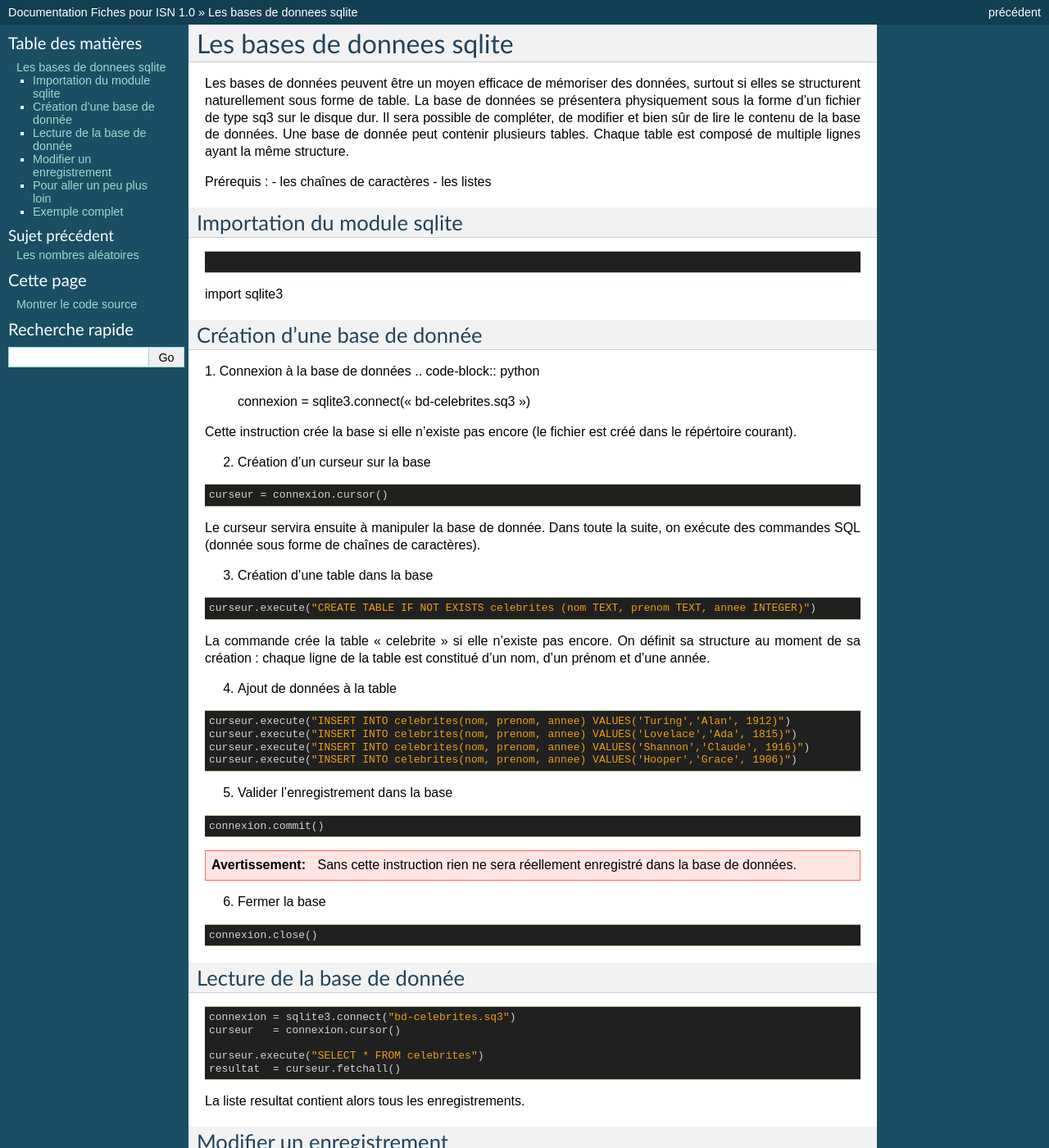
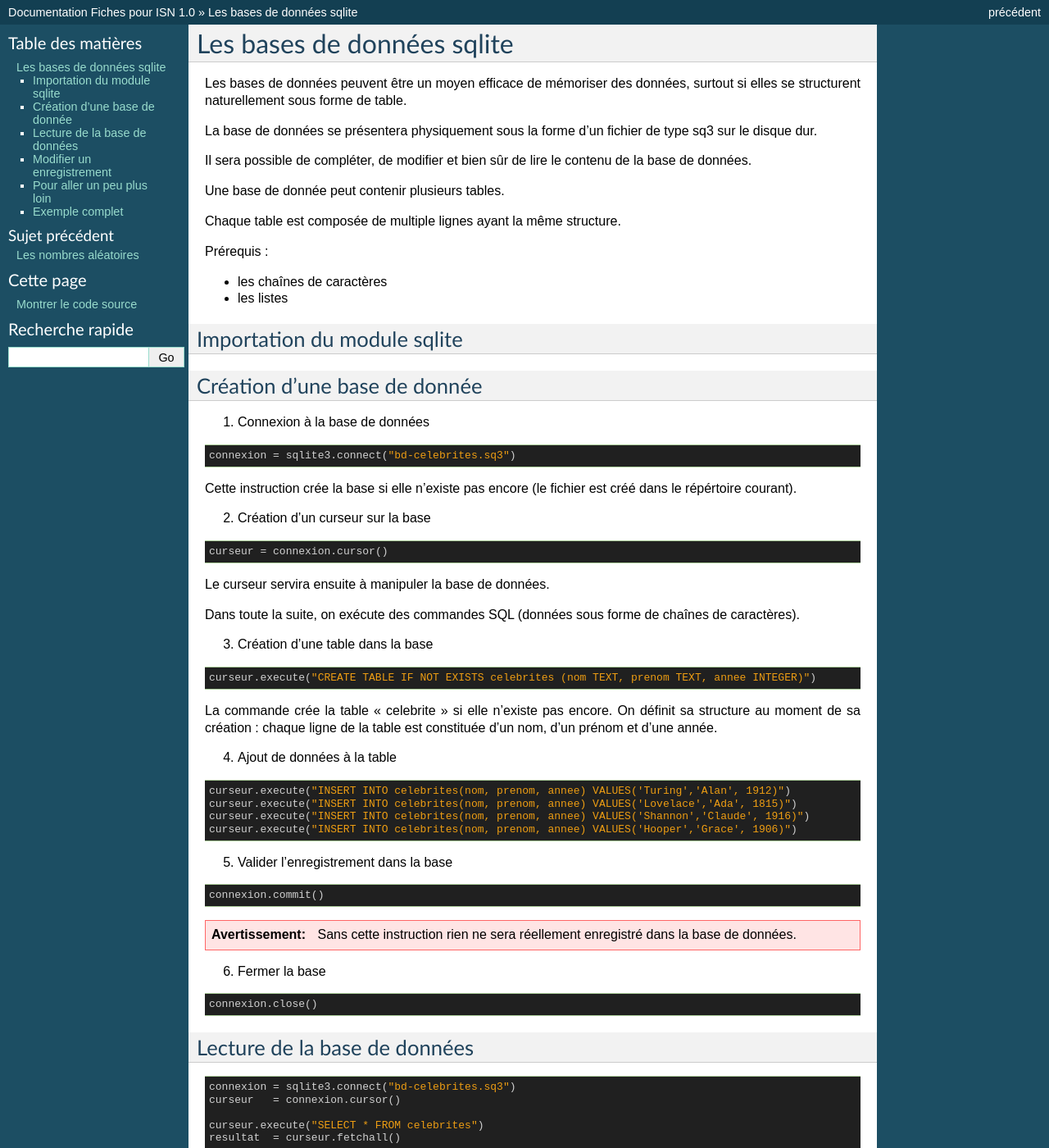
Before and after one commit to ORLEANS-TOURS-IRES/Fiches_ISN, a Sphinx documentation site: the page built from source/sqlite.rst, in a window 1280 px wide and 1400 px high. Shown: the whole window at 82% size. Built offline with Sphinx 7.4.7, drawn with Linux system fonts in a browser that asks for light colours; some of the changed text lies outside the part shown.

Commit message:
correction2

```diff
--- a/source/sqlite.rst
+++ b/source/sqlite.rst
@@ -1,26 +1,35 @@
 ***************************
-Les bases de donnees sqlite
+Les bases de données sqlite
 ***************************
 
 Les bases de données peuvent être un moyen efficace de mémoriser des données, surtout si elles se structurent naturellement sous forme de table.
+
 La base de données se présentera physiquement sous la forme d'un fichier de type sq3 sur le disque dur.
+
 Il sera possible de compléter, de modifier et bien sûr de lire le contenu de la base de données.
-Une base de donnée peut contenir plusieurs tables. Chaque table est composé de multiple lignes ayant la même structure.
+
+Une base de donnée peut contenir plusieurs tables.
+
+Chaque table est composée de multiple lignes ayant la même structure.
 
 Prérequis :
-- les chaînes de caractères
-- les listes
+
+* les chaînes de caractères
+
+* les listes
 
 
 Importation du module sqlite
 ============================
+
 .. code-block:: python
-import sqlite3
+	import sqlite3
 
 Création d'une base de donnée
 =============================
 
 1. Connexion à la base de données
+
 .. code-block:: python
 
 	connexion = sqlite3.connect("bd-celebrites.sq3")
@@ -34,8 +43,9 @@ Cette instruction crée la base si elle n'existe pas encore (le fichier est cré
 
 	curseur = connexion.cursor()
 
-Le curseur servira ensuite à manipuler la base de donnée.
-Dans toute la suite, on exécute des commandes SQL (donnée sous forme de chaînes de caractères).
+Le curseur servira ensuite à manipuler la base de données.
+
+Dans toute la suite, on exécute des commandes SQL (données sous forme de chaînes de caractères).
 
 3. Création d'une table dans la base
 
@@ -44,7 +54,7 @@ Dans toute la suite, on exécute des commandes SQL (donnée sous forme de chaîn
 	curseur.execute("CREATE TABLE IF NOT EXISTS celebrites (nom TEXT, prenom TEXT, annee INTEGER)")
 
 La commande crée la table "celebrite" si elle n'existe pas encore.
-On définit sa structure au moment de sa création : chaque ligne de la table est constitué d'un nom, d'un prénom et d'une année.
+On définit sa structure au moment de sa création : chaque ligne de la table est constituée d'un nom, d'un prénom et d'une année.
 
 4. Ajout de données à la table
 
@@ -71,8 +81,8 @@ On définit sa structure au moment de sa création : chaque ligne de la table es
 	connexion.close()
 
 
-Lecture de la base de donnée
-============================
+Lecture de la base de données
+=============================
 
 .. code-block:: python
 
```
